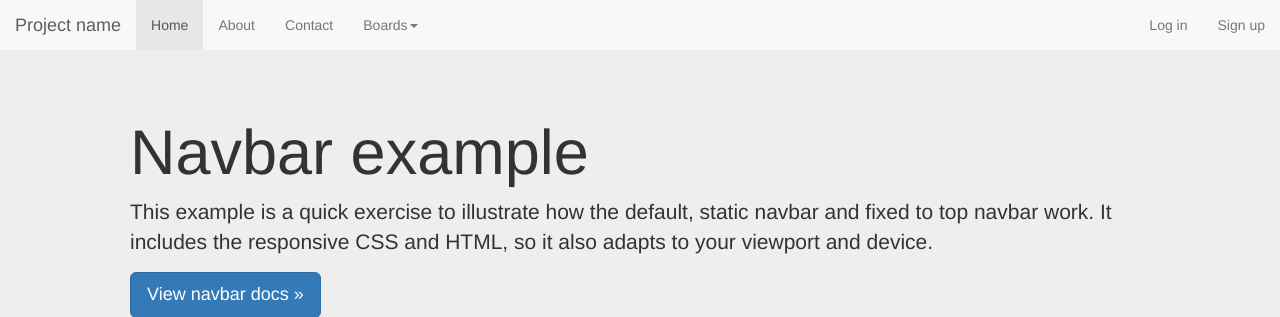
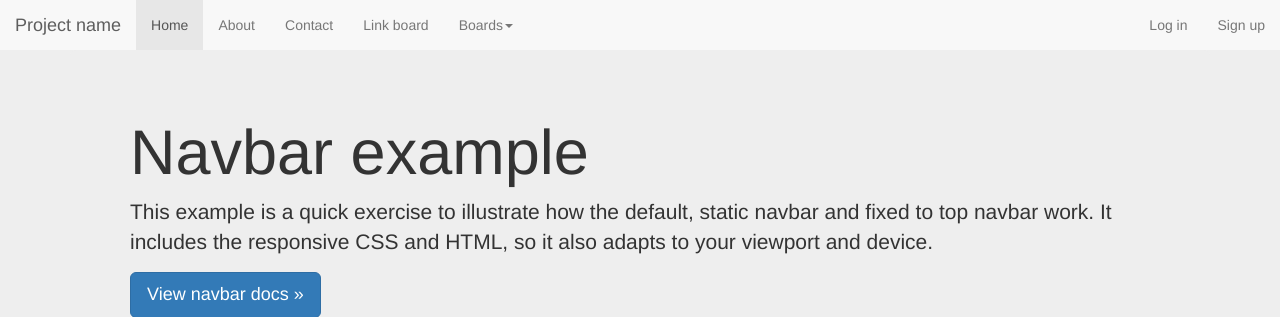
Before and after one commit to wikibootup/home, a Django app: page / in a window 1280 px wide. Shown: the top 317 px of the page. Run offline with Django 3.2, Linux system fonts and the light colour scheme; data that the repository does not hold is empty; parts of the project's set-up code (start-up, migrations or seed data) failed here and were passed over; some libraries are stand-ins or nearby versions.

Commit message:
linkboard page link added in main page

```diff
--- a/seeseehome/templates/menu.html
+++ b/seeseehome/templates/menu.html
@@ -19,7 +19,7 @@
               <li class="active"><a href="#">Home</a></li>
               <li><a href="#">About</a></li>
               <li><a href="#">Contact</a></li>
-
+              <li><a href="{% url 'linkboard:linkboardpage' 1 %}">Link board</a></li>
 
               <li class="dropdown">
                 <a href="##" class="dropdown-toggle" data-toggle="dropdown" role="button" aria-expanded="false">Boards<span class="caret"></span></a>
```
